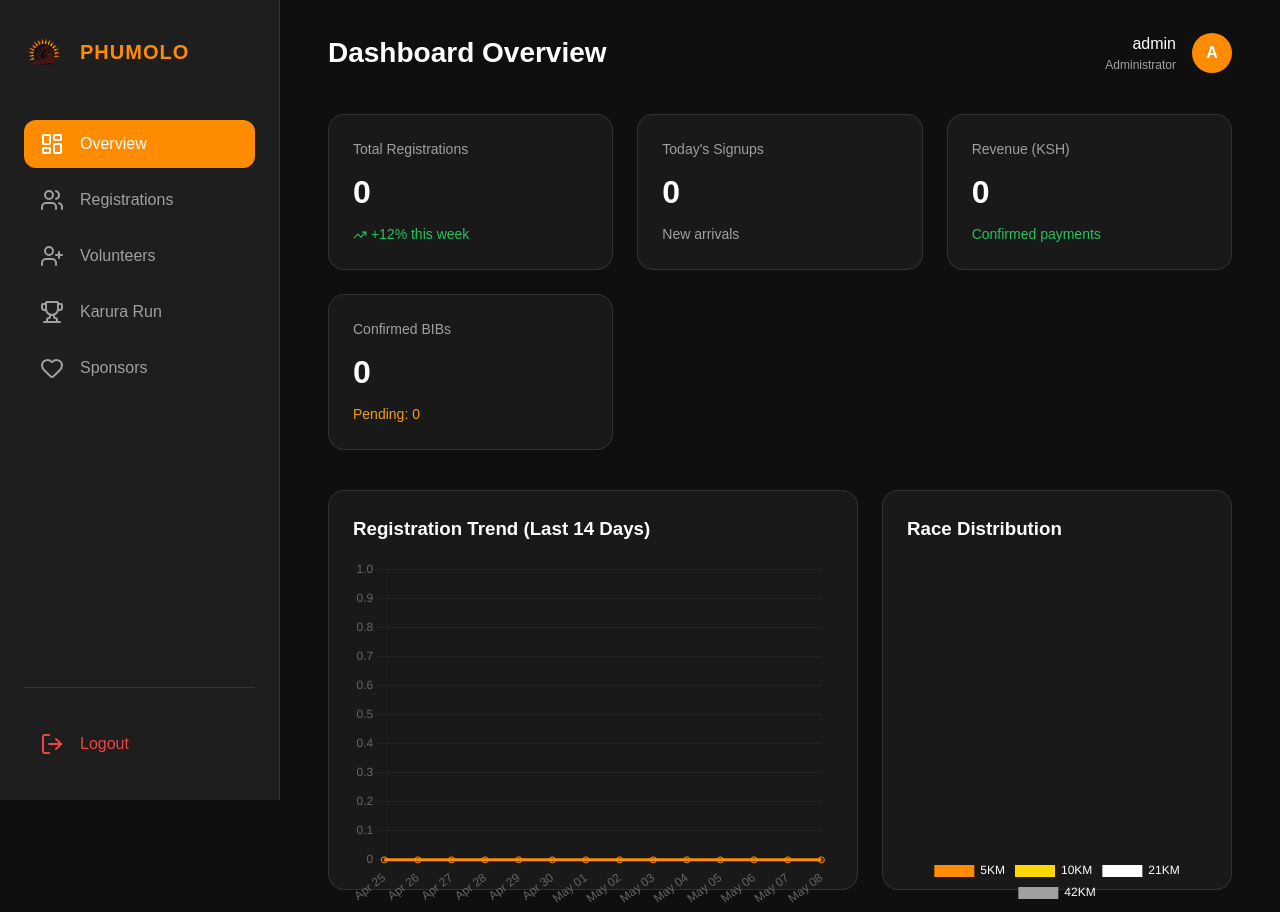
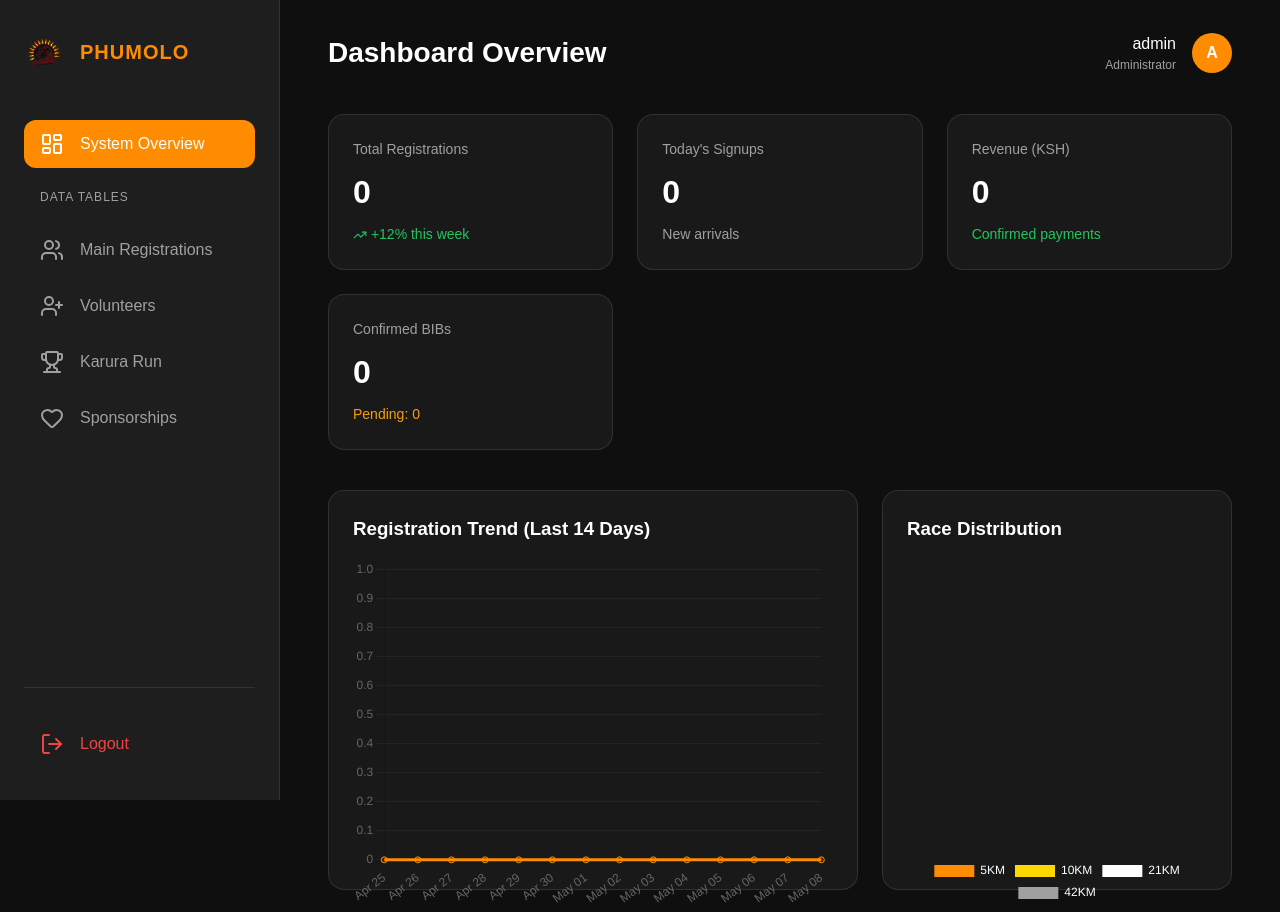
Before and after one commit to jaykimzem/adminphu, a plain HTML site: page dashboard.html in a window 1280 px wide. Shown: the top 912 px of the page. Drawn offline with nearby package versions, Linux system fonts and the light colour scheme; no server answers; sample sign-in values are in the browser's storage.

Commit message:
Refine scope to Read-Only Data Dashboard

```diff
--- a/dashboard.html
+++ b/dashboard.html
@@ -24,13 +24,16 @@
                 <div class="nav-item">
                     <a href="#" class="nav-link active" data-view="overview">
                         <i data-lucide="layout-dashboard"></i>
-                        <span>Overview</span>
+                        <span>System Overview</span>
                     </a>
+                </div>
+                <div class="nav-item">
+                    <p style="padding: 0.75rem 1rem; font-size: 0.75rem; color: var(--text-muted); text-transform: uppercase; letter-spacing: 1px;">Data Tables</p>
                 </div>
                 <div class="nav-item">
                     <a href="#" class="nav-link" data-view="registrations">
                         <i data-lucide="users"></i>
-                        <span>Registrations</span>
+                        <span>Main Registrations</span>
                     </a>
                 </div>
                 <div class="nav-item">
@@ -48,9 +51,10 @@
                 <div class="nav-item">
                     <a href="#" class="nav-link" data-view="sponsorships">
                         <i data-lucide="heart"></i>
-                        <span>Sponsors</span>
+                        <span>Sponsorships</span>
                     </a>
                 </div>
+
             </nav>
 
             <div class="sidebar-footer">
@@ -139,7 +143,7 @@
             <div id="registrations-content" class="view-panel animate-fade-in" style="display: none;">
                 <div style="display: flex; justify-content: space-between; align-items: center; margin-bottom: 1.5rem;">
                     <div style="display: flex; gap: 1rem; flex-grow: 1; max-width: 600px;">
-                        <input type="text" id="reg-search" placeholder="Search by name, BIB, email or ID..." style="flex-grow: 1;">
+                        <input type="text" id="reg-search" placeholder="Search records..." style="flex-grow: 1;">
                         <select id="reg-filter-category" style="width: 150px;">
                             <option value="">All Categories</option>
                             <option value="5KM">5KM</option>
```
